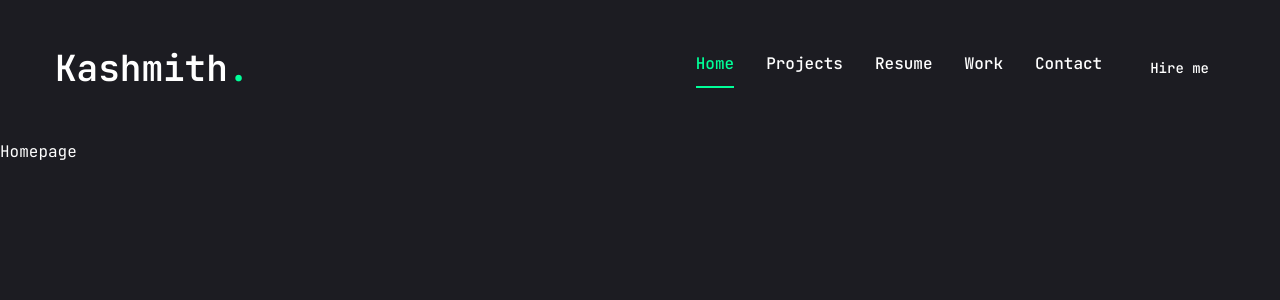
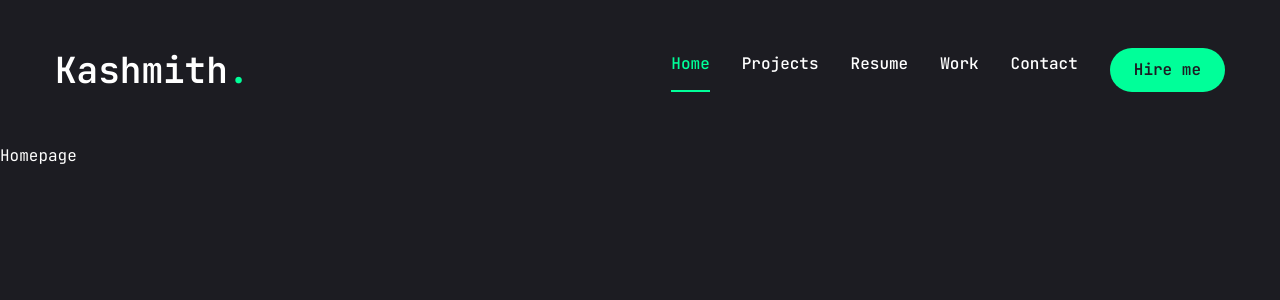
Before and after one commit to kashmithnisakya/kashmith-portfolio, a Next.js app: page / in a window 1280 px wide. Shown: the top 300 px of the page. Built offline with nearby package versions, Linux system fonts and the light colour scheme.

Commit message:
ready to add contents

```diff
--- a/src/components/MobileNav.jsx
+++ b/src/components/MobileNav.jsx
@@ -38,6 +38,14 @@
             <CiMenuFries className="text-4xl" />
         </SheetTrigger>
         <SheetContent>
+
+        <nav className="flex flex-col gap-4">
+            <Link href="/">
+                <h1 className="text-4xl font-semibold">
+                    Kashmith<span className="text-accent">.</span>
+                </h1>
+            </Link>
+        </nav>
         <nav className="flex flex-col gap-4">
             {links.map((link, index) => {
                 return (
--- a/src/components/ui/button.jsx
+++ b/src/components/ui/button.jsx
@@ -5,25 +5,19 @@
 import { cn } from "@/lib/utils"
 
 const buttonVariants = cva(
-  "inline-flex items-center justify-center whitespace-nowrap rounded-md text-sm font-medium ring-offset-background transition-colors focus-visible:outline-none focus-visible:ring-2 focus-visible:ring-ring focus-visible:ring-offset-2 disabled:pointer-events-none disabled:opacity-50",
+  "inline-flex items-center justify-center whitespace-nowrap rounded-full text-base font-semibold ring-offset-white transition-colors ",
   {
     variants: {
       variant: {
-        default: "bg-primary text-primary-foreground hover:bg-primary/90",
-        destructive:
-          "bg-destructive text-destructive-foreground hover:bg-destructive/90",
-        outline:
-          "border border-input bg-background hover:bg-accent hover:text-accent-foreground",
-        secondary:
-          "bg-secondary text-secondary-foreground hover:bg-secondary/80",
-        ghost: "hover:bg-accent hover:text-accent-foreground",
-        link: "text-primary underline-offset-4 hover:underline",
+        default: "bg-accent text-primary hover:bg-accent-hover",
+        primary: "bg-primary text-white",
+        outline: "border border-accent text-transparent text-accent hover:text-primary hover:bg-accent",
       },
       size: {
-        default: "h-10 px-4 py-2",
-        sm: "h-9 rounded-md px-3",
-        lg: "h-11 rounded-md px-8",
-        icon: "h-10 w-10",
+        default: "h-[44px] px-6",
+        small: "h-[48px] px-6",
+        large: "h-[56px] px-8 text-sm uppercase tracking-[2px]",
+
       },
     },
     defaultVariants: {
```
Lines whose indentation alone changed are shown as unchanged.
